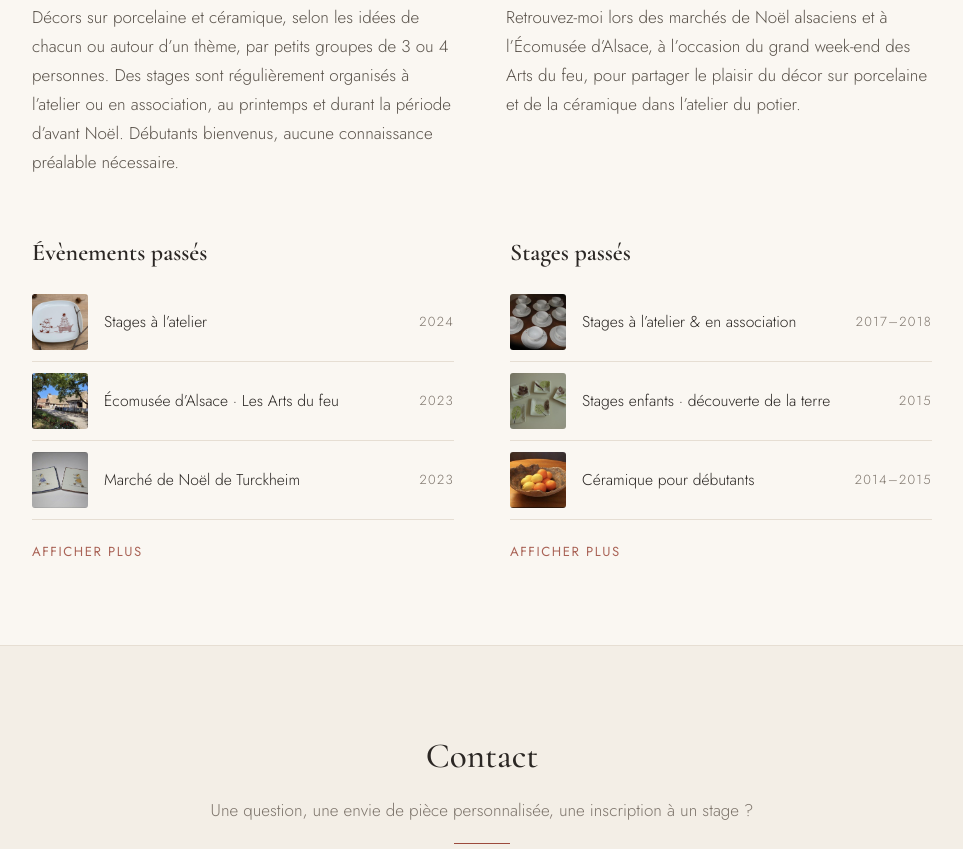
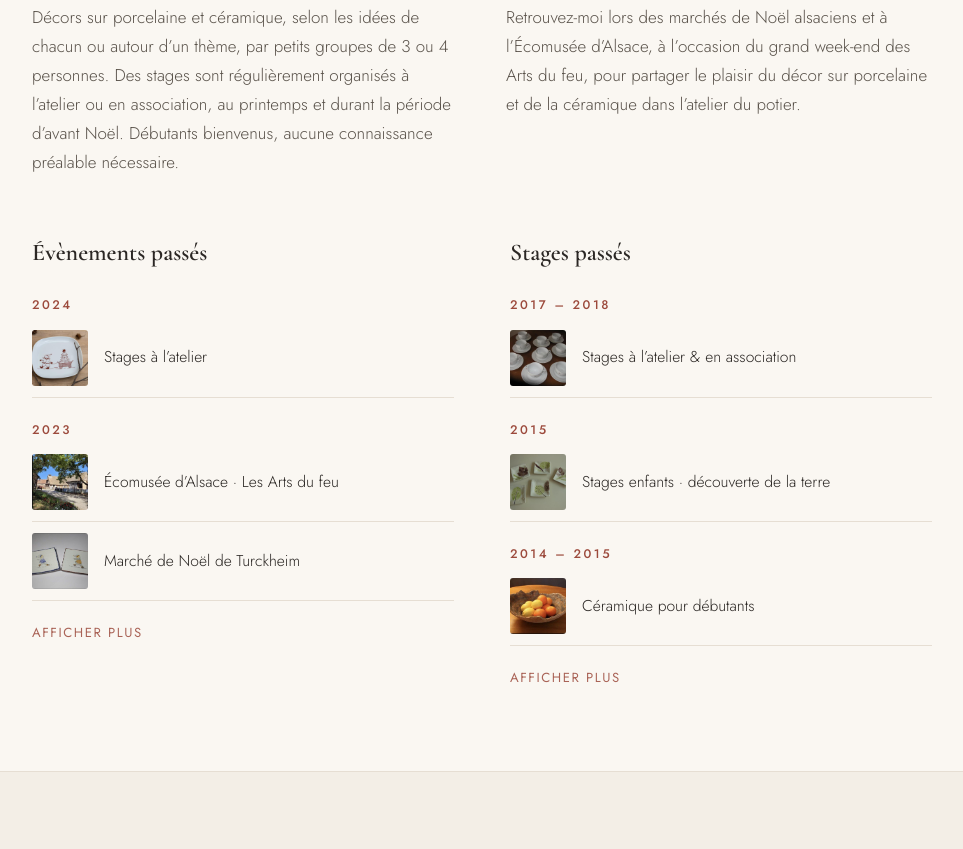
Before and after one commit to toutifr/karinschmitt, a plain HTML site: page index.html in a window 1280 px wide. Shown: the part 3115-3964 px from the top of the page, without its empty margins (158-1121 px from the left). Drawn offline with nearby package versions, Linux system fonts and the light colour scheme.

Commit message:
Historique organisé par année

```diff
--- a/index.html
+++ b/index.html
@@ -79,7 +79,8 @@
   figure.hist-item .ph{width:56px;height:56px;border-radius:3px;flex-shrink:0;background:#ece5da;display:flex;align-items:center;justify-content:center;color:#c4b8a8;font-size:1.1rem}
   figure.hist-item figcaption{text-transform:none;letter-spacing:0;font-size:.98rem;color:var(--ink);text-align:left;margin:0}
   .hist-year{margin-left:auto;color:var(--muted);font-size:.82rem;letter-spacing:.1em;white-space:nowrap;padding-left:12px}
-  figure.hist-item.folded{display:none}
+  .hist-group h4{font-family:var(--sans);font-weight:500;font-size:.78rem;letter-spacing:.2em;color:var(--accent);margin:22px 0 2px}
+  .hist-group.folded{display:none}
   .hist-toggle{background:none;border:none;color:var(--accent);font-family:var(--sans);font-size:.82rem;letter-spacing:.12em;text-transform:uppercase;cursor:pointer;padding:14px 0 0;opacity:.85}
   .hist-toggle:hover{opacity:1;background:none}
 
@@ -183,22 +184,49 @@
     <div class="hist">
       <div>
         <h3>Évènements passés</h3>
-        <figure class="hist-item"><img src="images/hist-atelier.jpg" alt=""><figcaption>Stages à l’atelier</figcaption><span class="hist-year">2024</span></figure>
-        <figure class="hist-item"><img src="images/hist-ecomusee2023.jpg" alt=""><figcaption>Écomusée d’Alsace · Les Arts du feu</figcaption><span class="hist-year">2023</span></figure>
-        <figure class="hist-item"><img src="images/noel.jpg" alt=""><figcaption>Marché de Noël de Turckheim</figcaption><span class="hist-year">2023</span></figure>
-        <figure class="hist-item"><img src="images/hist-noel2018.jpg" alt=""><figcaption>Marchés de Noël · Riedisheim &amp; Ottmarsheim</figcaption><span class="hist-year">2018</span></figure>
-        <figure class="hist-item"><img src="images/hist-ecomusee2018.jpg" alt=""><figcaption>Écomusée d’Alsace · l’atelier du potier</figcaption><span class="hist-year">2018</span></figure>
-        <figure class="hist-item"><img src="images/hist-ecomusee2015.jpg" alt=""><figcaption>Écomusée d’Alsace · Les Arts du feu</figcaption><span class="hist-year">2015</span></figure>
-        <figure class="hist-item"><img src="images/hist-saison2016.jpg" alt=""><figcaption>Saison à l’atelier</figcaption><span class="hist-year">2015–2016</span></figure>
-        <figure class="hist-item"><img src="images/hist-noel2014.jpg" alt=""><figcaption>Noël · Riedisheim, Rixheim, Écomusée</figcaption><span class="hist-year">2014</span></figure>
-        <figure class="hist-item no-img"><span class="ph">✦</span><figcaption>Marché de Pâques · Riedisheim</figcaption><span class="hist-year">2014</span></figure>
+        <div class="hist-group">
+          <h4>2024</h4>
+          <figure class="hist-item"><img src="images/hist-atelier.jpg" alt=""><figcaption>Stages à l’atelier</figcaption></figure>
+        </div>
+        <div class="hist-group">
+          <h4>2023</h4>
+          <figure class="hist-item"><img src="images/hist-ecomusee2023.jpg" alt=""><figcaption>Écomusée d’Alsace · Les Arts du feu</figcaption></figure>
+          <figure class="hist-item"><img src="images/noel.jpg" alt=""><figcaption>Marché de Noël de Turckheim</figcaption></figure>
+        </div>
+        <div class="hist-group">
+          <h4>2018</h4>
+          <figure class="hist-item"><img src="images/hist-noel2018.jpg" alt=""><figcaption>Marchés de Noël · Riedisheim &amp; Ottmarsheim</figcaption></figure>
+          <figure class="hist-item"><img src="images/hist-ecomusee2018.jpg" alt=""><figcaption>Écomusée d’Alsace · l’atelier du potier</figcaption></figure>
+        </div>
+        <div class="hist-group">
+          <h4>2015 – 2016</h4>
+          <figure class="hist-item"><img src="images/hist-saison2016.jpg" alt=""><figcaption>Saison à l’atelier</figcaption></figure>
+          <figure class="hist-item"><img src="images/hist-ecomusee2015.jpg" alt=""><figcaption>Écomusée d’Alsace · Les Arts du feu</figcaption></figure>
+        </div>
+        <div class="hist-group">
+          <h4>2014</h4>
+          <figure class="hist-item"><img src="images/hist-noel2014.jpg" alt=""><figcaption>Noël · Riedisheim, Rixheim, Écomusée</figcaption></figure>
+          <figure class="hist-item no-img"><span class="ph">✦</span><figcaption>Marché de Pâques · Riedisheim</figcaption></figure>
+        </div>
       </div>
       <div>
         <h3>Stages passés</h3>
-        <figure class="hist-item"><img src="images/hist-stages-adultes.jpg" alt=""><figcaption>Stages à l’atelier &amp; en association</figcaption><span class="hist-year">2017–2018</span></figure>
-        <figure class="hist-item"><img src="images/hist-stages-enfants.jpg" alt=""><figcaption>Stages enfants · découverte de la terre</figcaption><span class="hist-year">2015</span></figure>
-        <figure class="hist-item"><img src="images/coupe.jpg" alt=""><figcaption>Céramique pour débutants</figcaption><span class="hist-year">2014–2015</span></figure>
-        <figure class="hist-item no-img"><span class="ph">✦</span><figcaption>Stage enfants d’été · Hochstatt</figcaption><span class="hist-year">2014</span></figure>
+        <div class="hist-group">
+          <h4>2017 – 2018</h4>
+          <figure class="hist-item"><img src="images/hist-stages-adultes.jpg" alt=""><figcaption>Stages à l’atelier &amp; en association</figcaption></figure>
+        </div>
+        <div class="hist-group">
+          <h4>2015</h4>
+          <figure class="hist-item"><img src="images/hist-stages-enfants.jpg" alt=""><figcaption>Stages enfants · découverte de la terre</figcaption></figure>
+        </div>
+        <div class="hist-group">
+          <h4>2014 – 2015</h4>
+          <figure class="hist-item"><img src="images/coupe.jpg" alt=""><figcaption>Céramique pour débutants</figcaption></figure>
+        </div>
+        <div class="hist-group">
+          <h4>2014</h4>
+          <figure class="hist-item no-img"><span class="ph">✦</span><figcaption>Stage enfants d’été · Hochstatt</figcaption></figure>
+        </div>
       </div>
     </div>
   </div>
@@ -248,16 +276,19 @@
   }
   figs.forEach(function(f,i){f.addEventListener('click',function(){show(i)})});
 
-  // listes historiques : 3 premières lignes visibles, le reste sous « Afficher plus »
+  // listes historiques : ~3 premières lignes visibles (par année), le reste sous « Afficher plus »
   [].slice.call(document.querySelectorAll('.hist > div')).forEach(function(col){
-    var items=[].slice.call(col.querySelectorAll('figure.hist-item'));
-    if(items.length<=3)return;
-    items.slice(3).forEach(function(it){it.classList.add('folded')});
+    var groups=[].slice.call(col.querySelectorAll('.hist-group')), n=0, folded=[];
+    groups.forEach(function(g){
+      if(n>=3){g.classList.add('folded');folded.push(g);}
+      n+=g.querySelectorAll('figure.hist-item').length;
+    });
+    if(!folded.length)return;
     var btn=document.createElement('button');
     btn.className='hist-toggle';btn.textContent='Afficher plus';
     btn.addEventListener('click',function(){
       var open=btn.textContent==='Afficher plus';
-      items.slice(3).forEach(function(it){it.classList.toggle('folded',!open)});
+      folded.forEach(function(g){g.classList.toggle('folded',!open)});
       btn.textContent=open?'Afficher moins':'Afficher plus';
     });
     col.appendChild(btn);
```
